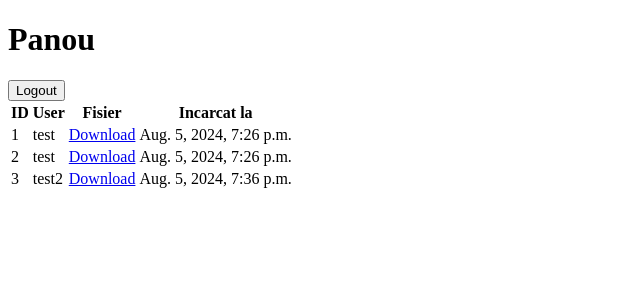
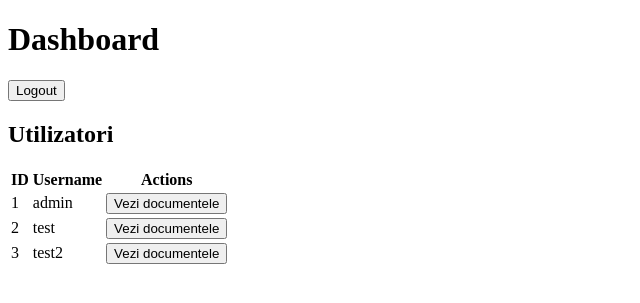
Before and after one commit to Careba123/SiteCMR, a Django app: template cmr_project/cmr_app/templates/cmr_app/dashboard.html in a window 1280 px wide. Shown: the top 303 px of the page, without its empty margins (0-640 px from the left). Run offline with Django 5.2, Linux system fonts and the light colour scheme; the template is opened without the code that fills it: values that come from a table or form of the project are taken from there, others are empty; data comes from the database, SQL or seed files in the repository.

Commit message:
Tue, Aug 6, 2024, 6:11 PM +03:00

```diff
--- a/cmr_project/cmr_app/templates/cmr_app/dashboard.html
+++ b/cmr_project/cmr_app/templates/cmr_app/dashboard.html
@@ -1,27 +1,26 @@
 <!DOCTYPE html>
 <html>
 <head>
-    <title>Panou</title>
+    <title>Dashboard</title>
 </head>
 <body>
-    <h1>Panou</h1>
+    <h1>Dashboard</h1>
     <form method="post" action="{% url 'logout' %}">
         {% csrf_token %}
         <button type="submit">Logout</button>
     </form>
+    <h2>Utilizatori</h2>
     <table>
         <tr>
             <th>ID</th>
-            <th>User</th>
-            <th>Fisier</th>
-            <th>Incarcat la</th>
+            <th>Username</th>
+            <th>Actions</th>
         </tr>
-        {% for cmr in cmrs %}
+        {% for user in users %}
         <tr>
-            <td>{{ cmr.id }}</td>
-            <td>{{ cmr.user.username }}</td>
-            <td><a href="{{ cmr.file.url }}">Download</a></td>
-            <td>{{ cmr.uploaded_at }}</td>
+            <td>{{ user.id }}</td>
+            <td>{{ user.username }}</td>
+            <td><a href="{% url 'myapp:user_documents' user.id %}"><button>Vezi documentele</button></a></td>
         </tr>
         {% endfor %}
     </table>
--- a/cmr_project/cmr_app/templates/cmr_app/user_documents.html
+++ b/cmr_project/cmr_app/templates/cmr_app/user_documents.html
@@ -19,6 +19,6 @@
         </tr>
         {% endfor %}
     </table>
-    <a href="{% url 'cmr_app:dashboard' %}">Înapoi la Dashboard</a>
+    <a href="{% url 'myapp:dashboard' %}">Înapoi la Dashboard</a>
 </body>
 </html>
```
Also changed, not shown: cmr_project/cmr_app/views.py (+8 -13 lines), cmr_project/cmr_app/urls.py (line endings or trailing spaces).
